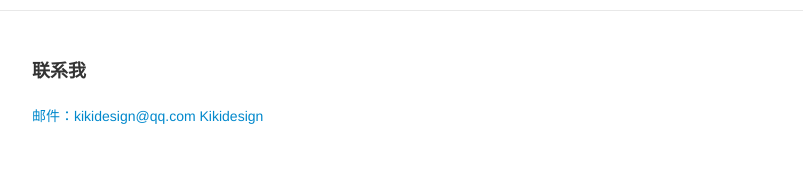
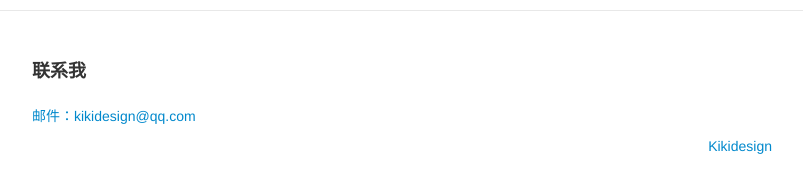
Before and after one commit to kikidesign/kikidesign.github.io, a Jekyll site: the page built from index.html, in a window 1280 px wide. Shown: the part 4162-4355 px from the top of the page, without its empty margins (238-1041 px from the left). Built offline with Jekyll 4.4.1, drawn with Linux system fonts in a browser that asks for light colours; before the commit the page ends 4328 px from its top, so only the background shows below that.

Commit message:
调整CSS4

```diff
--- a/_includes/footer.html
+++ b/_includes/footer.html
@@ -5,8 +5,8 @@
     <h2 class="footer-heading">联系我</h2>
 
     <p>
-        <span><a href="mailto:{{ site.email }}">邮件：{{ site.email }}</a></span>
-        <span class="username" align="right"><span class="icon icon--github"></span><a href="https://github.com/{{ site.github_username }}">{{ site.github_username }}</a></span>
+        <p><a href="mailto:{{ site.email }}">邮件：{{ site.email }}</a></p>
+        <p class="username" align="right"><span class="icon icon--github"></span><a href="https://github.com/{{ site.github_username }}">{{ site.github_username }}</a></p>
     </p>
 
   </div>
--- a/_sass/_layout.scss
+++ b/_sass/_layout.scss
@@ -213,7 +213,9 @@
     border-top: 1px solid $grey-color-light;
     padding: $spacing-unit 0;
 }
-
+.footer_email{
+    float:left;
+}
 .footer-heading {
     font-size: 18px;
     margin-bottom: $spacing-unit / 2;
```
